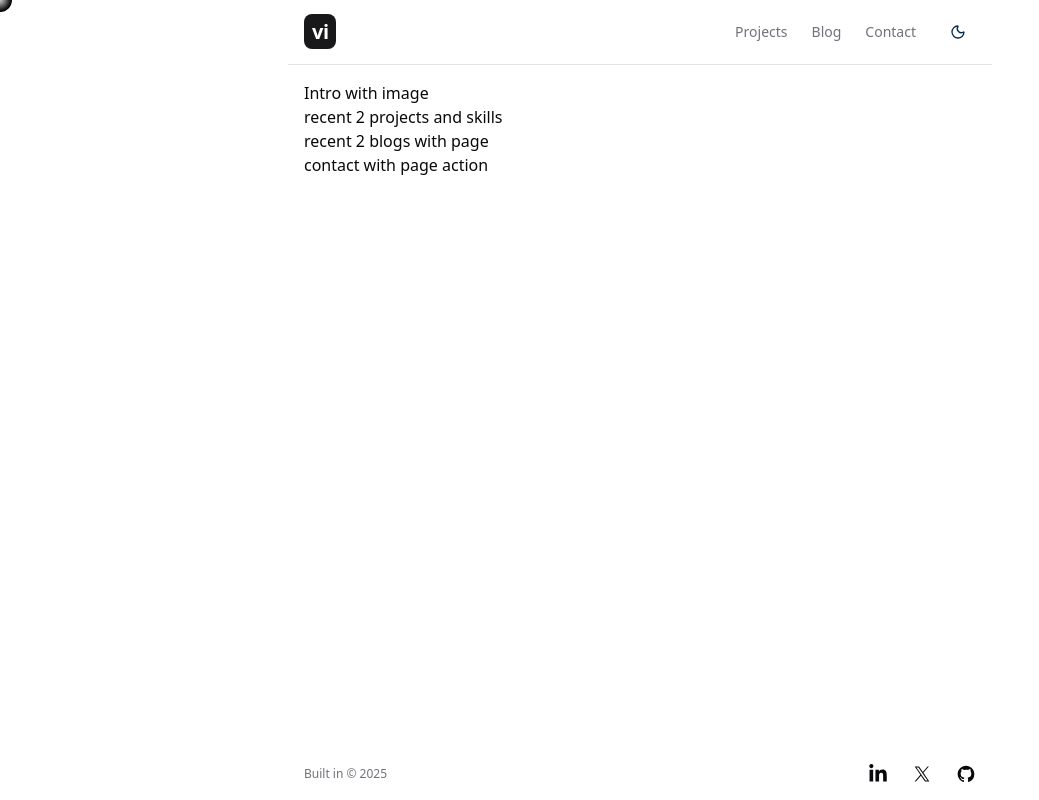
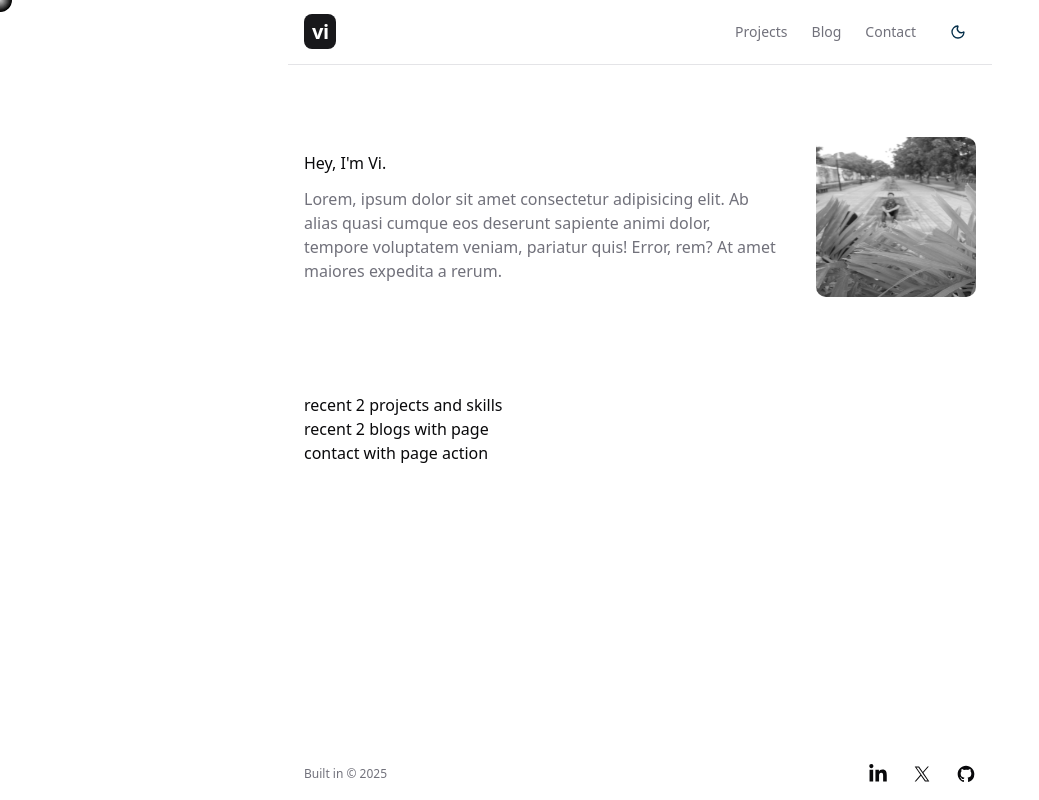
Before and after one commit to blockvished/jcmvishael, a Next.js app: page / in a window 1280 px wide. Shown: the whole page, without its empty margins (0-1039 px from the left). Built offline with nearby package versions, Linux system fonts and the light colour scheme.

Commit message:
added pfp to intro

```diff
--- a/src/components/intro.tsx
+++ b/src/components/intro.tsx
@@ -1,9 +1,25 @@
-import React from 'react'
+import Image from 'next/image'
+import pfp from '@/public/pfp.png'
 
-function Intro() {
+export default function Intro() {
   return (
-    <div>Intro with image</div>
+    <section className='flex flex-col-reverse items-start gap-x-10 gap-y-4 pt-14 pb-24 md:flex-row md:items-center'>
+      <div className='mt-4 flex-1 md:mt-0'>
+        <h1 className='title no-underline'>Hey, I&#39;m Vi.</h1>
+        <p className='mt-3 font-light text-muted-foreground'>
+          Lorem, ipsum dolor sit amet consectetur adipisicing elit. Ab alias quasi cumque eos deserunt sapiente animi dolor, tempore voluptatem veniam, pariatur quis! Error, rem? At amet maiores expedita a rerum.
+        </p>
+      </div>
+      <div className='relative'>
+        <Image
+          className='flex-1 rounded-lg w-40 h-40 grayscale'
+          src={`/vi.png`}
+          alt='Vishal'
+          width={105}
+          height={105}
+          priority
+        />
+      </div>
+    </section>
   )
 }
-
-export default Intro
```
Also changed, not shown: public/vi.png (added).
